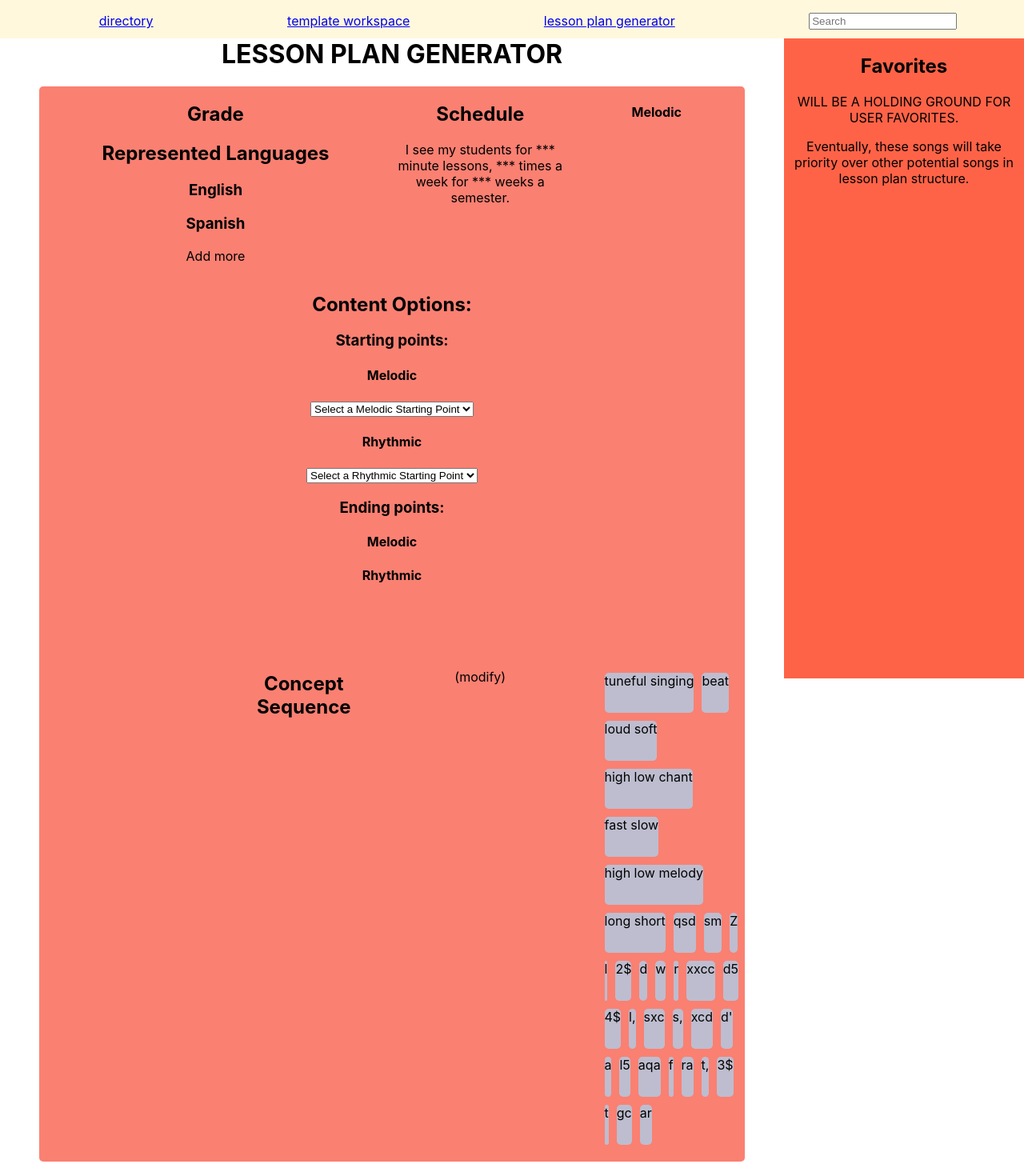
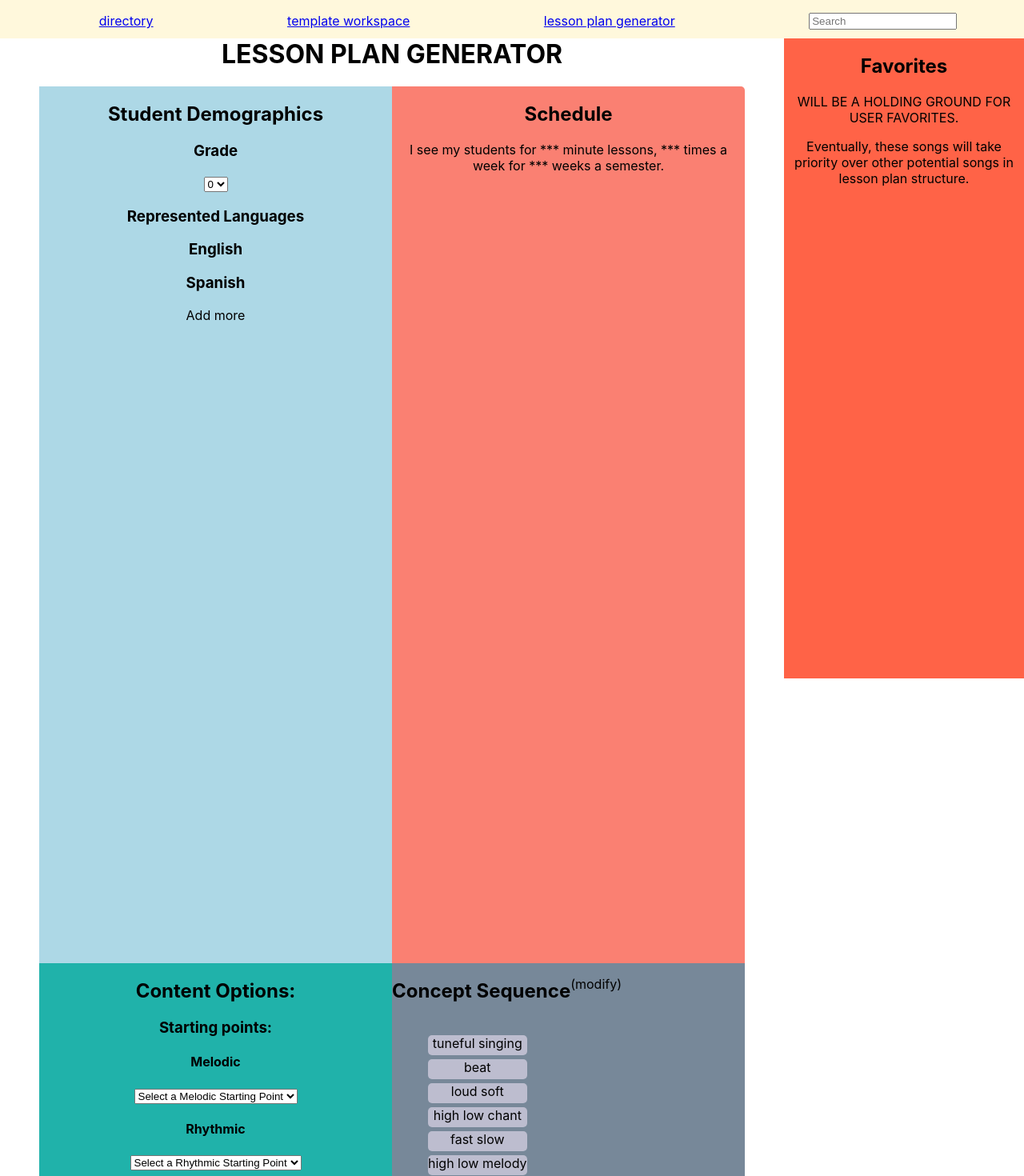
Before and after one commit to tlhorn88/elemLessonGenerator, a React (Create React App) app: page /#/lessonPlanGenerator in a window 1280 px wide. Shown: the top 1470 px of the page at 80% size. Built offline with nearby package versions, Linux system fonts and the light colour scheme.

Commit message:
changed grid on lessonPlanGenerator

```diff
--- a/src/Components/LessonPlanGenerator/LessonPlanGenerator.css
+++ b/src/Components/LessonPlanGenerator/LessonPlanGenerator.css
@@ -1,9 +1,9 @@
 .lessonPlanGrid {
   display: grid;
-  grid-template-columns: repeat(4, 1fr);
-  grid-template-rows: repeat(3, 1fr);
-  grid-column-gap: 0px;
-  grid-row-gap: 0px;
+grid-template-columns: repeat(2, 1fr);
+grid-template-rows: repeat(2, 1fr);
+grid-column-gap: 0px;
+grid-row-gap: 0px;
   background-color: salmon;
   width: 90%;
   margin-left: auto;
@@ -12,18 +12,23 @@
 }
 
 .demographics {
-  grid-area: 1 / 1 / 2 / 3;
+  grid-area: 1 / 1 / 2 / 2;
+  background: lightblue;
 }
 
 .schedule {
-  grid-area: 1 / 3 / 2 / 5;
+  grid-area: 1 / 2 / 2 / 3;
+  background: lightgreen;
 }
 
 .content {
-  grid-area: 2 / 1 / 4 / 5;
+  grid-area: 2 / 1 / 3 / 2;
+  background: lightseagreen;
 }
 
-.conceptList {
+.conceptSequence {
+  grid-area: 2 / 2 / 3 / 3;
+  background: lightslategray;
   display: flex;
   flex-wrap: wrap;
 }
@@ -32,6 +37,6 @@
   background-color: rgb(189, 189, 207);
   border-radius: 5px;
   margin: 5px;
-  height: 50px;
+  height: 25px;
   list-style: none;
 }
--- a/src/Components/LessonPlanGenerator/LessonPlanGenerator.js
+++ b/src/Components/LessonPlanGenerator/LessonPlanGenerator.js
@@ -11,7 +11,6 @@ function LessonPlanGenerator() {
 
   const [selectedRhythmicConcept, setSelectedRhythmicConcept] = useState('');
   const [selectedMelodicConcept, setSelectedMelodicConcept] = useState('');
-
 
   let kinderSequence = [];
   let rhythmicSequence = [];
@@ -27,18 +26,28 @@ function LessonPlanGenerator() {
     }
   });
 
-
   return (
     <div>
       <h1>LESSON PLAN GENERATOR</h1>
       <div className="lessonPlanGrid">
+
         <div className="demographics">
-          <h2>Grade</h2>
-          <h2>Represented Languages</h2>
+          <h2>Student Demographics</h2>
+          <h3>Grade</h3>
+          <select>
+            <option>0</option>
+            <option>1</option>
+            <option>2</option>
+            <option>3</option>
+            <option>4</option>
+            <option>5</option>
+          </select>
+          <h3>Represented Languages</h3>
           <h3>English</h3>
           <h3>Spanish</h3>
           <p>Add more</p>
         </div>
+
         <div className="advanced">
           <h2>Schedule</h2>
           <p>
@@ -46,14 +55,15 @@ function LessonPlanGenerator() {
             weeks a semester.
           </p>
         </div>
-        <h4>Melodic</h4>
+
         <div className="content">
           <h2>Content Options:</h2>
           <h3>Starting points:</h3>
           <h4>Melodic</h4>
           <select
             value={selectedMelodicConcept}
-            onChange={(e) => setSelectedMelodicConcept(e.target.value)}>
+            onChange={(e) => setSelectedMelodicConcept(e.target.value)}
+          >
             <option value="">Select a Melodic Starting Point</option>
             {melodicSequence.map((concept) => (
               <option key={concept.id} value={concept.concept}>
@@ -64,7 +74,8 @@ function LessonPlanGenerator() {
           <h4>Rhythmic</h4>
           <select
             value={selectedRhythmicConcept}
-            onChange={(e) => setSelectedRhythmicConcept(e.target.value)}>
+            onChange={(e) => setSelectedRhythmicConcept(e.target.value)}
+          >
             <option value="">Select a Rhythmic Starting Point</option>
             {rhythmicSequence.map((concept) => (
               <option key={concept.id} value={concept.concept}>
@@ -76,7 +87,8 @@ function LessonPlanGenerator() {
           <h4>Melodic</h4>
           <h4>Rhythmic</h4>
         </div>
-        <div className="conceptSequence"></div>
+
+        <div className="conceptSequence">
           <h2>Concept Sequence</h2>
           <p>(modify)</p>
           <ul className="conceptList">
@@ -87,6 +99,8 @@ function LessonPlanGenerator() {
             ))}
           </ul>
         </div>
+
+      </div>
     </div>
   );
 }
```
Lines whose indentation alone changed are shown as unchanged.
